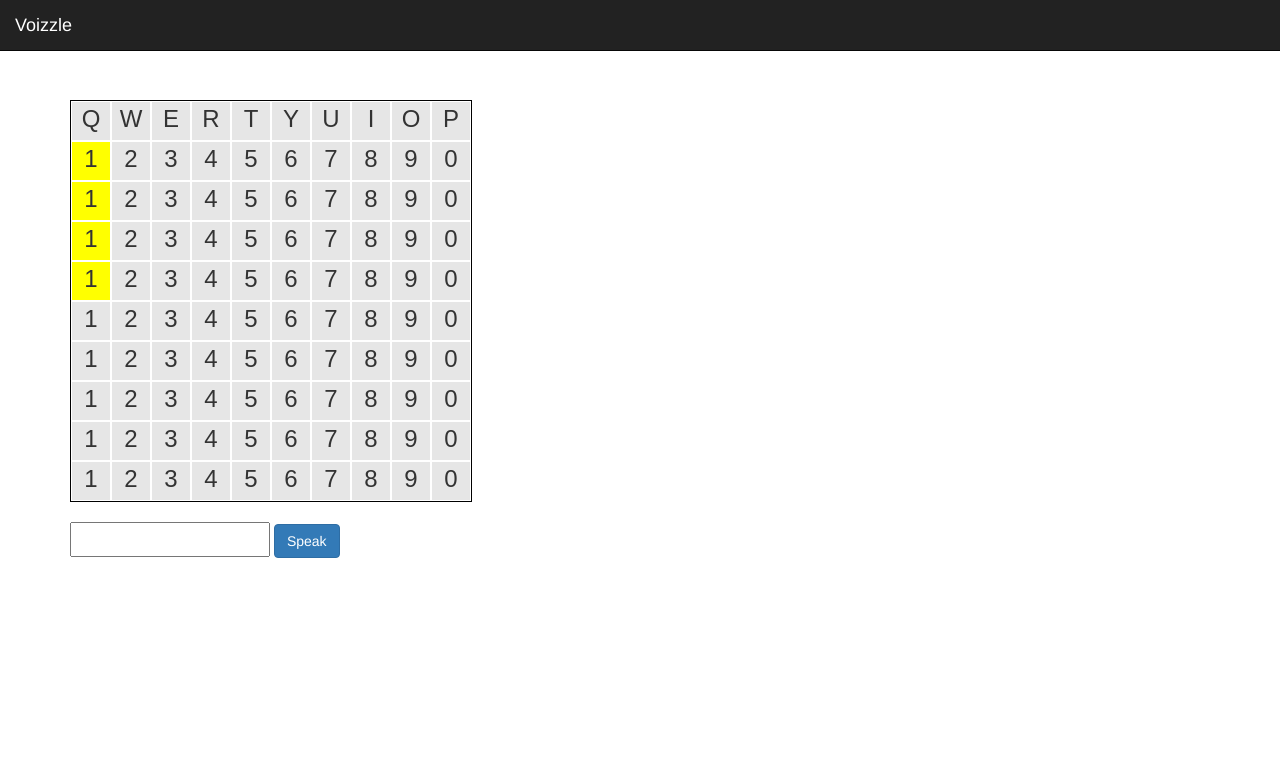
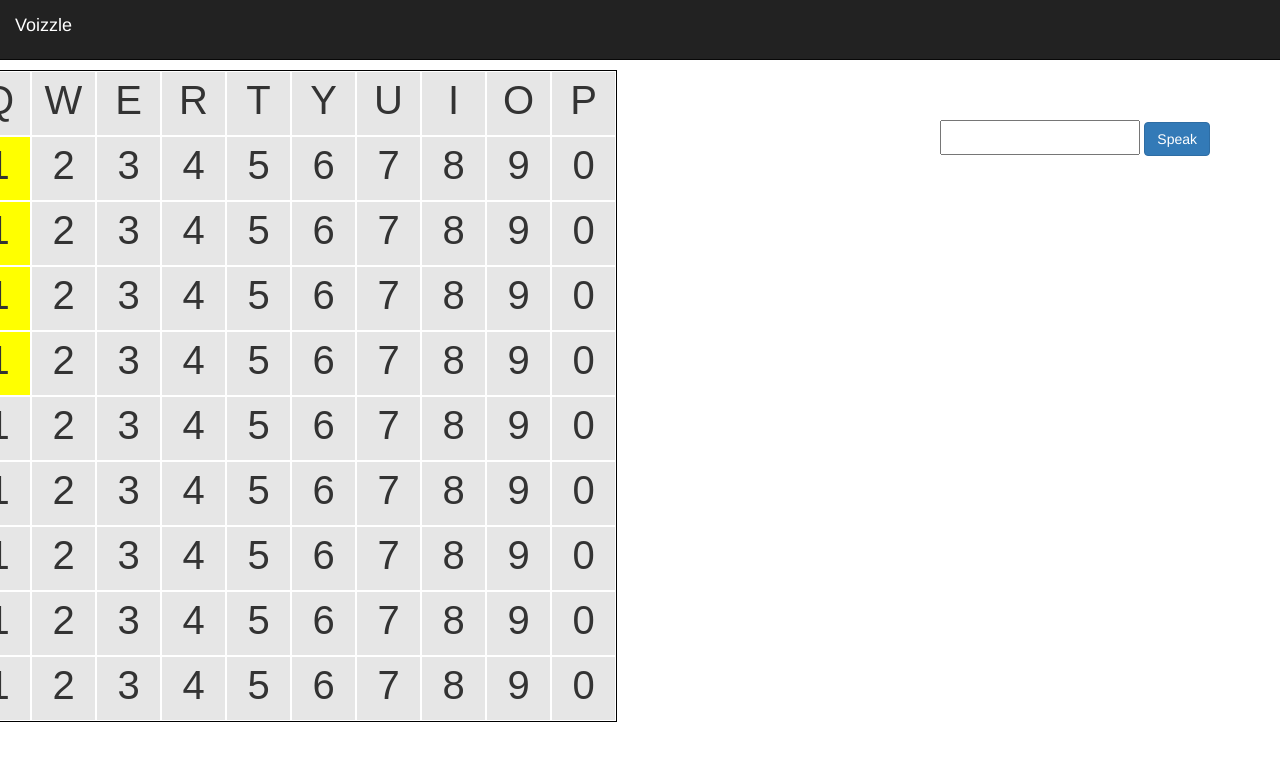
Before and after one commit to CodeCorp/Voizzle, a website: page index.html in a window 1280 px wide. Drawn offline with Linux system fonts and the light colour scheme.

Commit message:
Full Screen

```diff
--- a/index.html
+++ b/index.html
@@ -13,7 +13,7 @@
 		<script src="js/app.js"></script>
 	</head>
 	<body>
-	    <nav class="navbar navbar-inverse navbar-fixed-top">
+	    <nav class="navbar navbar-inverse navbar-fixed-top" id="top-nav">
 	        <div class="navbar-header">
 	          <a class="navbar-brand" href="#">Voizzle</a>
 	        </div>
@@ -29,9 +29,6 @@
 				<input type="text" class="" id="voice-input">
 				<button type="button" class="btn btn-primary">Speak</button>
 			</div>
-			<div>
-
-			</div>
 		</div>
 	</body>
 </html>
--- a/style/style.css
+++ b/style/style.css
@@ -4,20 +4,22 @@
   box-sizing: border-box;
 }
 
-#navbar{
-
+#top-nav{
+	height: 60px !important;
 }
 
 #puzzle-wrapper{
-	height: 402px; /*2px extra for border*/
-	width: 402px; /*2px extra for border*/
+	height: 652px; /*2px extra for border*/
+	width: 652px; /*2px extra for border*/
 	border: 1px solid black;
-	margin-top: 100px;
+	margin-top: 70px;
+	margin-left: -105px;
+	float: left;
 }
 
 .pixel {
-	height: 40px;
-	width: 40px;
+	height: 65px;
+	width: 65px;
 	border: 1px solid white;
 	background-color: #e6e6e6;
 	float: left;
@@ -25,7 +27,7 @@
 
 .puzzle-char{
 	font-family: sans-serif;
-	font-size: 24px;
+	font-size: 40px;
 	vertical-align: middle;
 	text-align: center;
 }
@@ -40,5 +42,6 @@
 }
 
 #input-wrapper{
-	margin-top: 20px;
+	margin-top: 120px;
+	float: right;
 }
```
